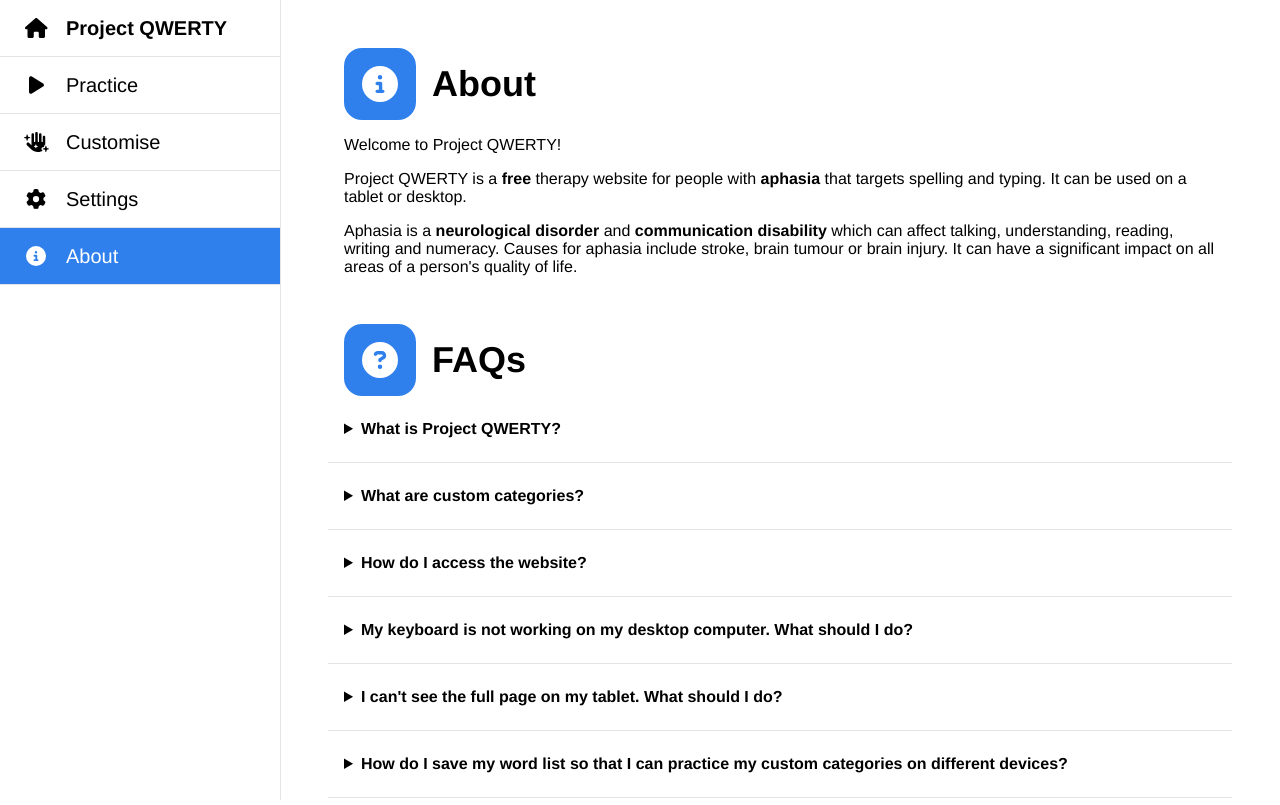
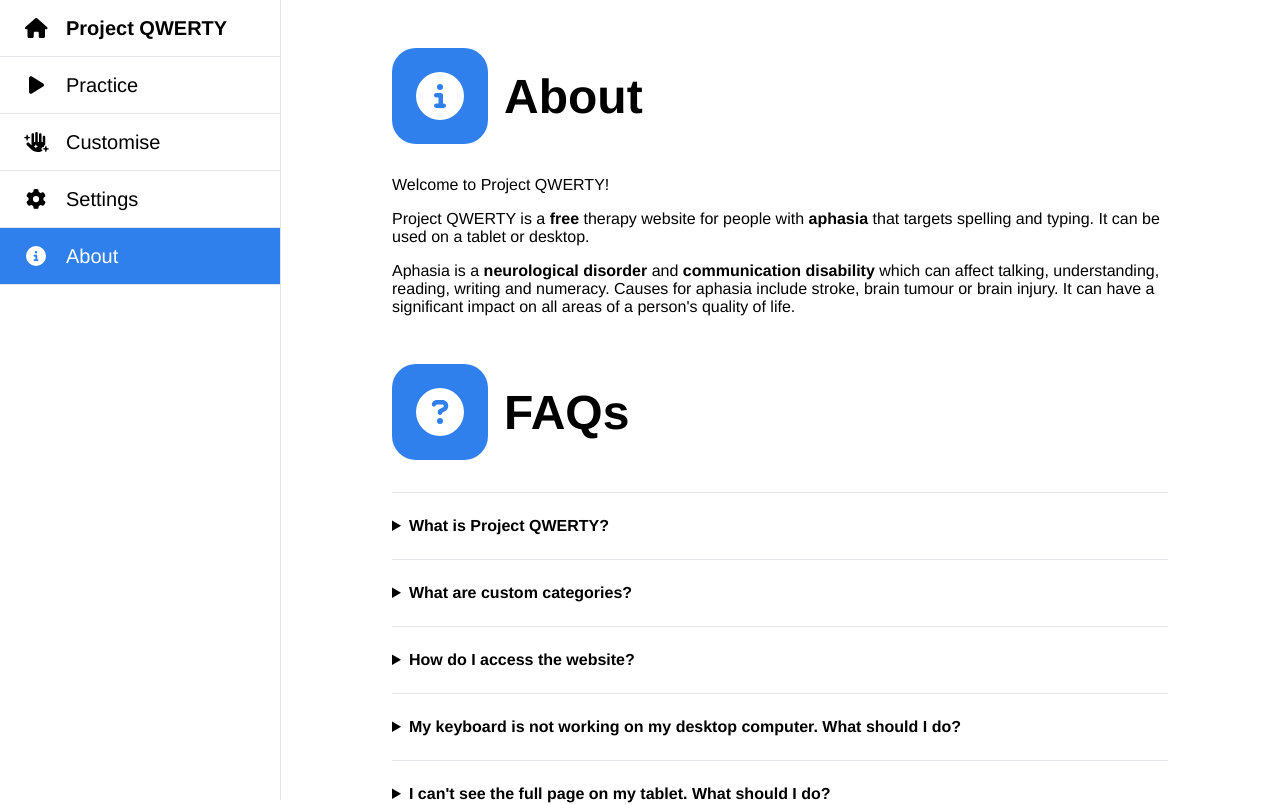
Before and after one commit to project-qwerty/project-qwerty, a Vue app: page /about in a window 1280 px wide. Shown: the top 805 px of the page. Built offline with nearby package versions, Linux system fonts and the light colour scheme.

Commit message:
Updates for tablet in portrait

```diff
--- a/src/assets/css/global.css
+++ b/src/assets/css/global.css
@@ -88,7 +88,20 @@ header {
   flex-direction: row;
 }
 
+.border-bottom {
+  border-bottom: solid 1px var(--faint-colour);
+}
+
+.border-top {
+  border-top: solid 1px var(--faint-colour);
+}
+
+.has-border {
+  border: 1px solid black;
+}
+
 .page-content {
+  height: 100vh;
   margin-left: 0px;
   margin-right: 0px;
   margin-top: calc(var(--margin-vertical) * 2);
@@ -101,7 +114,7 @@ header {
 .page-layout {
   display: flex;
   flex-direction: column;
-  height: 100%;
+  height: 100vh;
   margin: 0px;
   padding: 0px;
   width: 100%;
@@ -122,6 +135,25 @@ header {
   border-color: var(--negative-colour);
 }
 
+/*used to standardise left and right margin*/
+.simple-content-wrapper {
+  display: flex;
+  flex-direction: column;
+  height: 100%;
+  margin: 0px 1rem;
+  max-width: 900px;
+}
+
+@media (min-width: 600px) {
+  .action-dropdown-wrapper {
+    margin-right: -0.5rem;
+  }
+
+  .simple-content-wrapper {
+    margin: 0px 2rem;
+  }
+}
+
 @media (min-width: 1260px) {
   header {
     display: flex;
--- a/src/components/IconHeader.vue
+++ b/src/components/IconHeader.vue
@@ -47,11 +47,11 @@
 
   .major {
     font-weight: bold;
-    font-size: 24px;
+    font-size: 2rem;
   }
 
   .minor {
-    font-size: 24px;
+    font-size: 1.5rem;
   }
 
   .icon {
@@ -72,14 +72,24 @@
     background-color: var(--icon-colour);
   }
 
-  @media (min-width: 1260px) {
+  @media (min-width: 650px) {
     .major {
-      font-weight: bold;
-      font-size: 36px;
+      font-size: 2.5rem;
     }
 
     .minor {
-      font-size: 28px;
+      font-size: 1.8rem;
+    }
+  }
+
+  @media (min-width: 720px) {
+    .major {
+      font-size: 3rem;
+      font-weight: bold;
+    }
+
+    .minor {
+      font-size: 2rem;
     }
   }
 </style>
--- a/src/components/Modal.vue
+++ b/src/components/Modal.vue
@@ -106,10 +106,12 @@
   }
 
   .modal-inner {
+    border: 4px solid green;
     --padding: 2em;
 
     padding: var(--padding);
 
+    max-width: 500px;
     min-width: calc(var(--min-width) - var(--padding) * 2);
     min-height: calc(var(--min-height) - var(--padding) * 2);
 
--- a/src/components/Nav.vue
+++ b/src/components/Nav.vue
@@ -1,5 +1,4 @@
 <template>
-<!--  ToDo animate nav container in/out the same as the <nav />-->
   <div class="nav-container" :class="{'nav-container-show': showMenu}">
     <div v-if="deviceWidthIsConstrained && !showMenu" class="hamburger-menu-bar">
       <button class="show-menu-button" @click="handleShowMenu">
--- a/src/views/About.vue
+++ b/src/views/About.vue
@@ -6,6 +6,7 @@
 
       <div class="about-wrapper">
 
+        <div class="header-wrapper">
           <div class="header">
             <IconHeader :major="true" text="About" icon="circle-info" iconColour="var(--primary-colour)" />
           </div>
@@ -15,12 +16,15 @@
             <p>Project QWERTY is a <strong>free</strong> therapy website for people with <strong>aphasia</strong> that targets spelling and typing.  It can be used on a tablet or desktop.</p>
             <p>Aphasia is a <strong>neurological disorder</strong> and <strong>communication disability</strong> which can affect talking, understanding, reading, writing and numeracy. Causes for aphasia include stroke, brain tumour or brain injury. It can have a significant impact on all areas of a person's quality of life.</p>
           </div>
+        </div>
 
+        <div class="header-wrapper">
           <div class="header">
             <IconHeader :major="true" text="FAQs" icon="circle-question" iconColour="var(--primary-colour)" />
           </div>
+        </div>
 
-        <div class="faq-item-wrapper">
+        <div class="faq-item-wrapper border-top">
           <div class="faq-item">
             <CollapsibleSection summary="What is Project QWERTY?" >
               <p>Project QWERTY is a free therapy website for people with aphasia. It targets <strong>spelling</strong> and <strong>typing</strong> with the option of accessing everyday words via the pre-programmed categories or by creating custom categories.</p>
@@ -158,18 +162,29 @@ export default {
     margin-right: 1rem;
   }
 
-  .about-wrapper {}
-
-  .faq-item {
-    margin: 0px 1rem
+  .about-wrapper {
+    max-width: 900px;
   }
 
   .faq-item-wrapper {
     border-bottom: solid 1px var(--faint-colour);
+    margin: 0px 1rem;
   }
 
   .header {
     display: flex;
-    margin: 0px 1rem;
+    margin: 0px 1rem 2rem 1rem;
+  }
+
+  @media (min-width: 600px) {
+    .about-wrapper {
+      margin: 0px 2rem;
+    }
+  }
+
+  @media (min-width: 800px) {
+    .about-wrapper {
+      margin: 0px 3rem;
+    }
   }
 </style>
--- a/src/views/CustomCategories.vue
+++ b/src/views/CustomCategories.vue
@@ -3,10 +3,11 @@
     <Nav />
 
     <div class="page-content">
-      <div class="category-list-section" :class="{ hidden: selectedCategory !== null }">
+
+      <div class="simple-content-wrapper">
+
         <header>
           <IconHeader
-              class="page-header"
               text="My categories"
               icon="pen"
               iconColour="var(--primary-colour)"
@@ -14,7 +15,7 @@
           <div class="action-dropdown-wrapper">
             <ActionButton
                 icon="plus"
-                text="New category"
+                text="New"
                 v-on:click="showNewCategoryModal = true" />
             <Dropdown
                 :options="[
@@ -24,12 +25,11 @@
           </div>
         </header>
 
-        <div class="custom-categories">
+        <div class="custom-categories border-top">
           <div
-              class="custom-category-wrapper"
+              class="custom-category border-bottom"
               v-for="(categoryName, index) in getCategories()" v-bind:key="index"
           >
-            <div class="custom-category">
             <RowButton class="custom-category"
                        v-on:click="$router.push('/custom-categories/' + categoryName)"
                        :text="categoryName"
@@ -37,11 +37,13 @@
                        :iconColour="Colours.stringToColour(categoryName)" />
           </div>
         </div>
-        </div>
+
         <input ref="file-picker" type="file" multiple @change="handleImportFiles" style="display: none;">
+
       </div>
     </div>
-<!--    Place modal as sibling of page content to enable it to appear over the fixed hamburger menu area at top of page-->
+
+    <!-- Place modal as sibling of page content to enable it to appear over the fixed hamburger menu area at top of page-->
     <Modal
         :shown="showNewCategoryModal"
         v-on:click-out="cleanUpCreateCategory">
@@ -152,7 +154,6 @@
     display: flex;
     gap: 1em;
     justify-content: flex-end;
-    margin-left: 5em;
   }
 
   .custom-categories {
@@ -161,21 +162,18 @@
 
   .custom-category {
     font-size: 24px;
-    margin-left: 1rem;
-  }
-
-  .custom-category-wrapper {
-    border-bottom: solid 1px var(--faint-colour);
-    padding: 1.5rem 0px;
-  }
-
-  .custom-category-wrapper:first-child {
-    border-top: solid 1px var(--faint-colour);
-  }
+    margin: 1rem 0px;  }
 
   .qwerty-text-input {
     font-size: 20px;
     margin-bottom: 1em;
     width: 100%;
   }
+
+  @media (min-width: 600px) {
+    header {
+      flex-direction: row;
+      justify-content: space-between;
+    }
+  }
 </style>
--- a/src/views/CustomCategory.vue
+++ b/src/views/CustomCategory.vue
@@ -4,11 +4,14 @@
 
     <div class="page-content">
 
+      <!-- back button not in simple-content-wrapper as it already had horisontal padding to provide an offset from the left edge-->
       <RowButton
           class="back-button"
           icon="chevron-left"
           text="Back"
           v-on:click="$router.back()" />
+
+      <div class="simple-content-wrapper">
 
         <div class="category-header">
           <IconHeader
@@ -49,6 +52,8 @@
                 icon="x"
                 v-on:click="clickDeleteWord(index)" />
           </div>
+        </div>
+
       </div>
 
     </div>
@@ -238,23 +243,26 @@
     font-size: 24px;
   }
 
+  .buttons-row {
+    display: flex;
+    gap: 1rem;
+    justify-content: flex-end;
+  }
+
   .category-header {
     display: flex;
     justify-content: space-between;
     margin-bottom: var(--margin-vertical);
-    margin-left: 1rem;
     /* No margin-right for dropdown position to be closer to the edge of the page */
     margin-top: var(--margin-vertical);
   }
 
+  .content-wrapper {
+    margin: 0px 1rem;
+  }
+
   .controls-wrapper {
     display: flex;
-  }
-
-  .buttons-row {
-    display: flex;
-    gap: 1rem;
-    justify-content: flex-end;
   }
 
   .delete-word-button {
@@ -265,6 +273,10 @@
     margin-bottom: 1.5rem;
   }
 
+  .options-menu {
+    margin-right: -0.5rem;
+  }
+
   .word-wrapper {
     align-items: center;
     display: flex;
@@ -272,7 +284,15 @@
     margin: 2rem 0px;
   }
 
-  .words-wrapper {
-    margin: 0px 1rem;
+  .words-wrapper {}
+
+  @media (min-width: 600px) {
+    .back-button {
+      margin-left: 2rem;
+    }
+
+    .content-wrapper {
+      margin: 0px 2rem;
+    }
   }
 </style>
--- a/src/views/SelectCategories.vue
+++ b/src/views/SelectCategories.vue
@@ -151,6 +151,7 @@
 
   @media (min-width: 600px) {
     .tiles {
+      gap: 2rem;
       grid-template-columns: 1fr 1fr 1fr;
     }
   }
--- a/src/views/Settings.vue
+++ b/src/views/Settings.vue
@@ -3,14 +3,15 @@
     <Nav />
 
     <div class="page-content">
-      <header>
-        <IconHeader :major="true" text="Settings" icon="gear" iconColour="var(--primary-colour)" />
-      </header>
 
-      <div class="settings-wrapper">
+      <div class="simple-content-wrapper">
+
+        <header>
+          <IconHeader :major="true" text="Settings" icon="gear" iconColour="var(--primary-colour)" />
+        </header>
 
         <!-- Words-->
-        <div class="setting-wrapper">
+        <div class="setting-wrapper border-bottom border-top">
           <div class="setting">
             <div class="setting-name">
               <IconHeader text="Words" icon="list" />
@@ -201,9 +202,14 @@
 
 
 <style scoped>
+  header {
+    align-items: flex-start;
+  }
+
   .setting {
     display: flex;
     flex-direction: column;
+    max-width: 500px;
     padding: 1.5rem 0px;
     width: calc(100% - 2rem);
   }
@@ -225,10 +231,13 @@
   }
 
   .setting-wrapper {
-    border-bottom: solid 1px var(--faint-colour);
     display: flex;
     justify-content: center;
   }
 
-  .settings-wrapper {}
+  @media (min-width: 1260px) {
+    .setting-wrapper {
+      justify-content: flex-start;
+    }
+  }
 </style>
```
Lines whose indentation alone changed are shown as unchanged.
